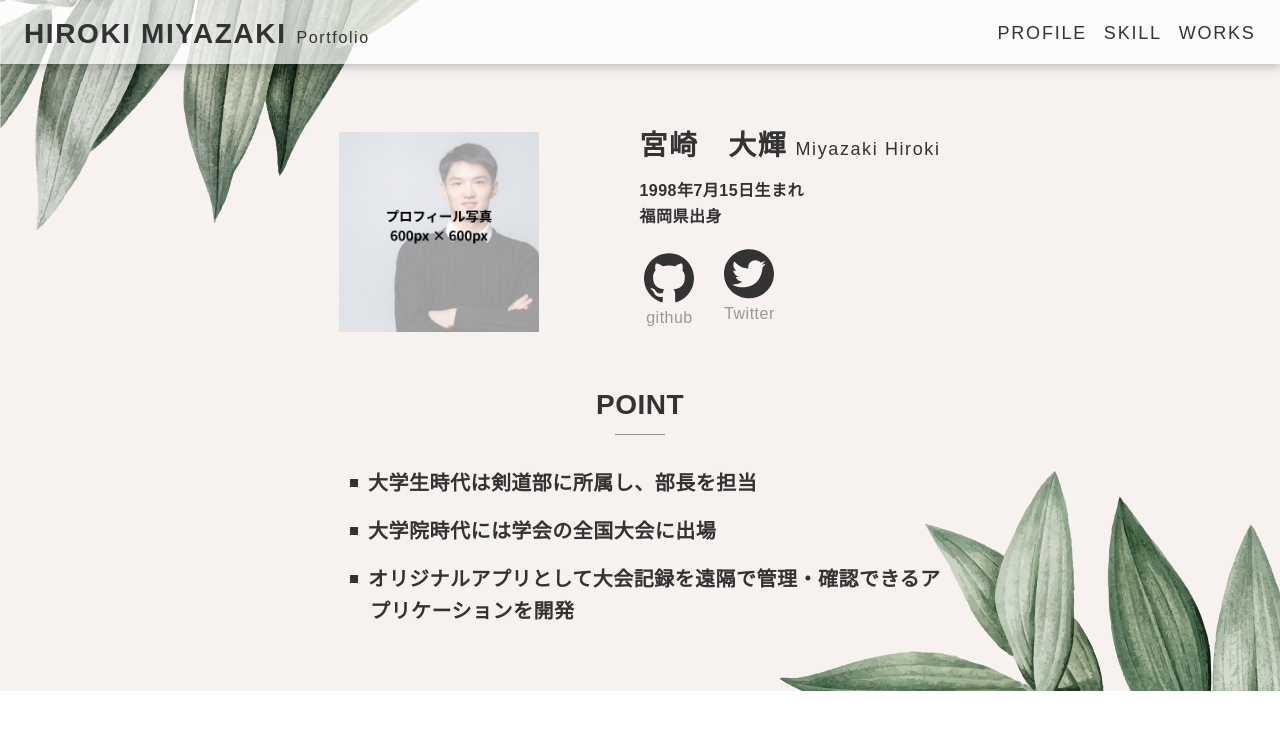
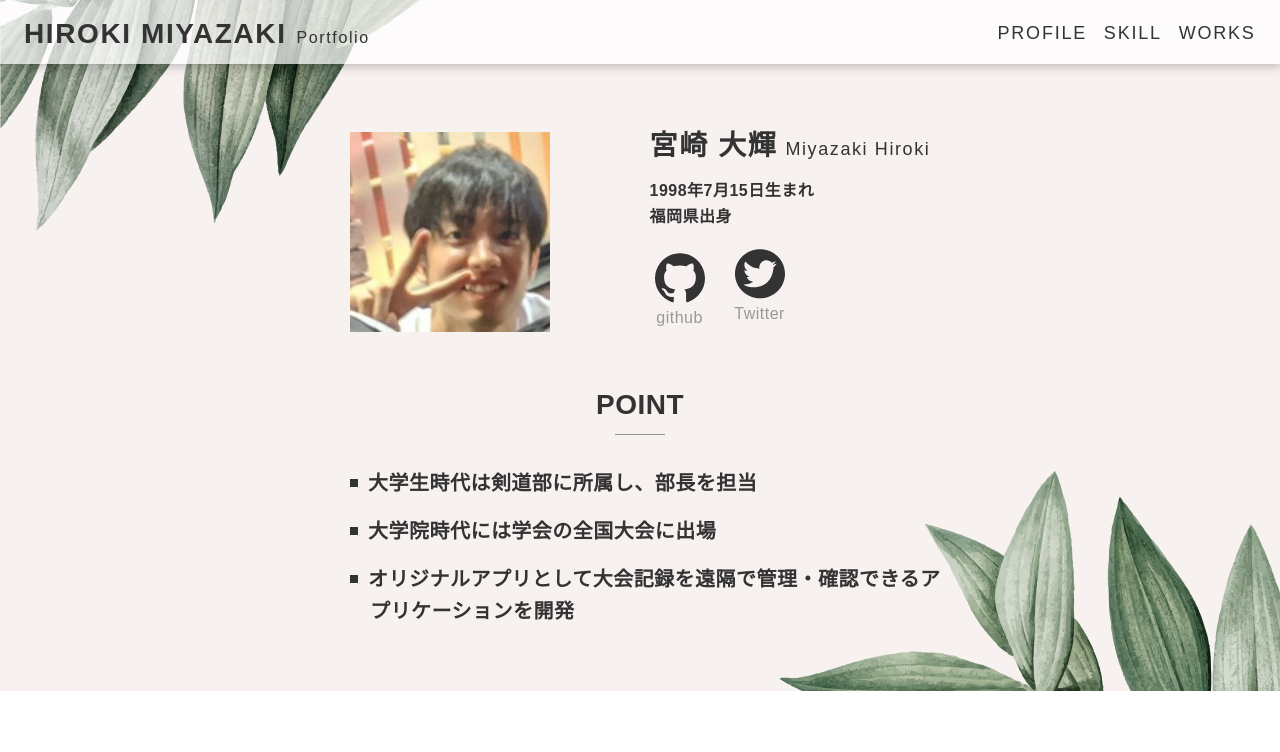
Before and after one commit to techcamp111miyazaki/portfolio-site, a plain HTML site: page index.html in a window 1280 px wide. Shown: the top 752 px of the page. Drawn offline with nearby package versions, Linux system fonts and the light colour scheme.

Commit message:
indexの修正

```diff
--- a/index.html
+++ b/index.html
@@ -34,12 +34,12 @@
           <div class="firstview__main">
             <div class="firstview__main-pict obj-fit-img">
               <!-- imagesに配置した、プロフィール画像のパスを記載する -->
-              <img src="./images/pict-firstview-main.jpg">
+              <img src="./images/pict-firstview-main2.jpg">
             </div>
             <div class="firstview__info">
               <h2>
                 <!-- 記載番号：2 -->
-                <span class="firstview__info-name">宮崎　大輝</span>
+                <span class="firstview__info-name">宮崎 大輝</span>
                 <!-- 記載番号：3 -->
                 <span class="firstview__info-name-sm">Miyazaki Hiroki</span>
               </h2>
```
Also changed, not shown: images/pict-firstview-main.jpg (deleted), images/pict-firstview-main2.jpg (added).
